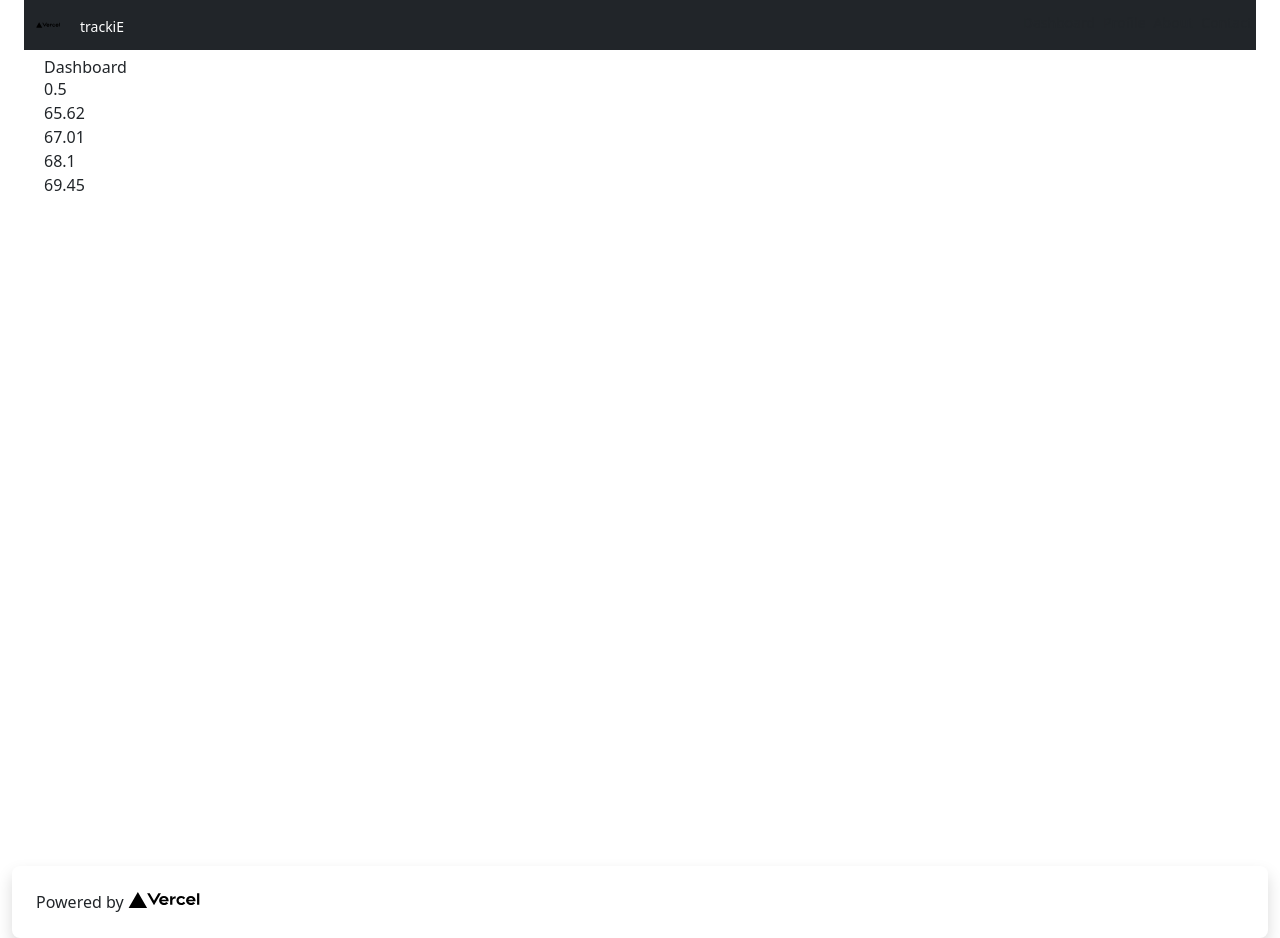
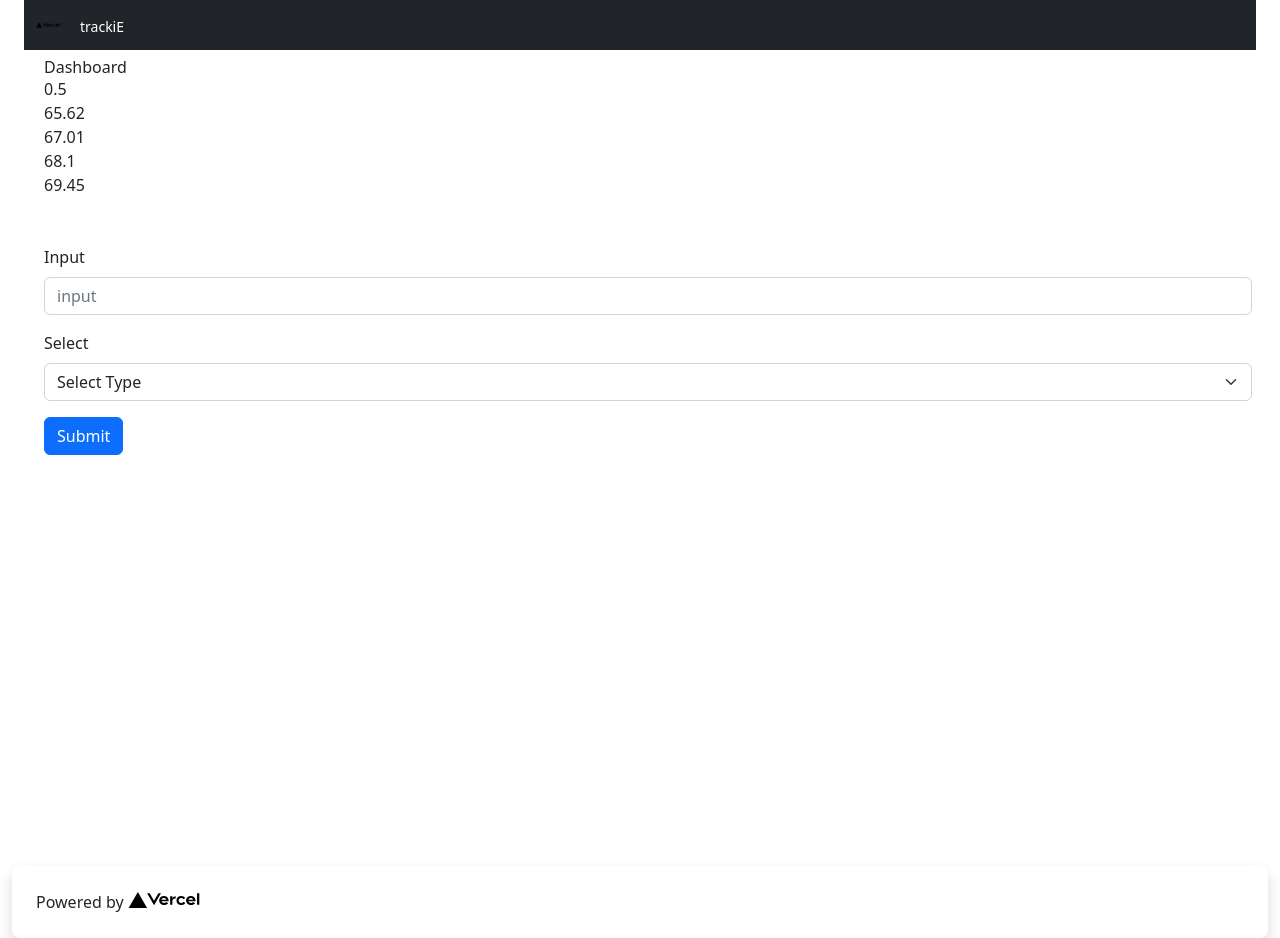
Before and after one commit to arcticH4re/tracky_frontend_nextjs, a Next.js app in the folder tracky/: page /dashboard in a window 1280 px wide. Built offline with nearby package versions, Linux system fonts and the light colour scheme.

Commit message:
added a basic form

```diff
--- a/tracky/components/dashboard/Dashboard.tsx
+++ b/tracky/components/dashboard/Dashboard.tsx
@@ -1,4 +1,5 @@
 import { Container } from "react-bootstrap";
+import DashboardForm from "./DashboardForm";
 
 const Dashboard: React.FC = () => {
   const waterArray = [0.5, 65.62, 67.01, 68.1, 69.45];
@@ -15,6 +16,7 @@ const Dashboard: React.FC = () => {
           })}
         </div>
       </div>
+      <DashboardForm />
     </Container>
   );
 };
--- /dev/null
+++ b/tracky/components/dashboard/DashboardForm.tsx
@@ -0,0 +1,30 @@
+import Button from "react-bootstrap/Button";
+import Form from "react-bootstrap/Form";
+
+function DashboardForm() {
+  return (
+    <Form>
+      <fieldset className="mt-5">
+        <Form.Group className="mb-3">
+          <Form.Label>Input</Form.Label>
+          <Form.Control id="TextInput" placeholder="input" />
+        </Form.Group>
+        <Form.Group className="mb-3">
+          <Form.Label>Select</Form.Label>
+          <Form.Select aria-label="Select Type">
+            <option>Select Type</option>
+            <option value="1">One</option>
+            <option value="2">Two</option>
+            <option value="3">Three</option>
+          </Form.Select>
+        </Form.Group>
+        <Form.Group className="mb-3"></Form.Group>
+        <Button variant="primary" type="submit">
+          Submit
+        </Button>
+      </fieldset>
+    </Form>
+  );
+}
+
+export default DashboardForm;
```
